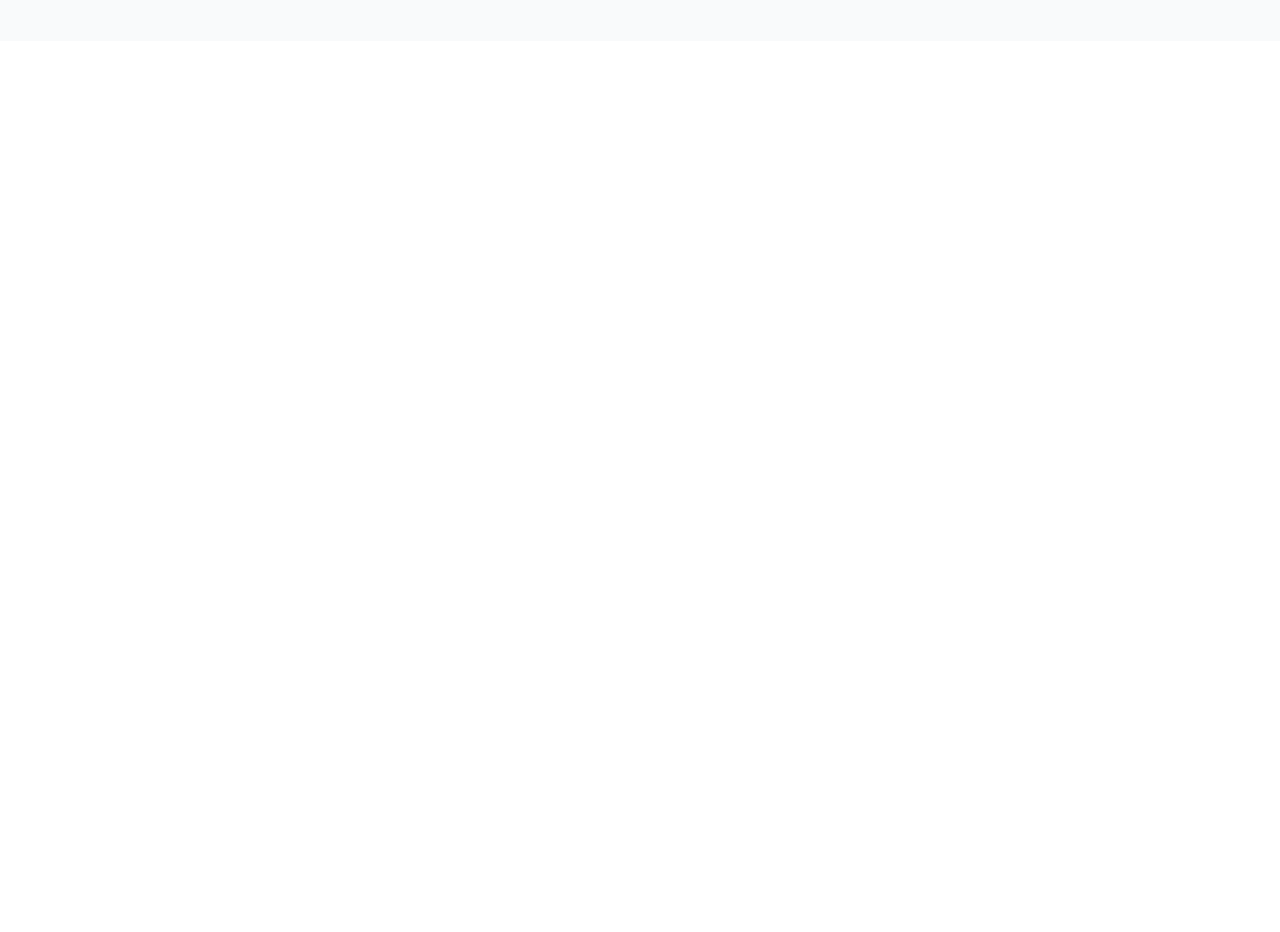
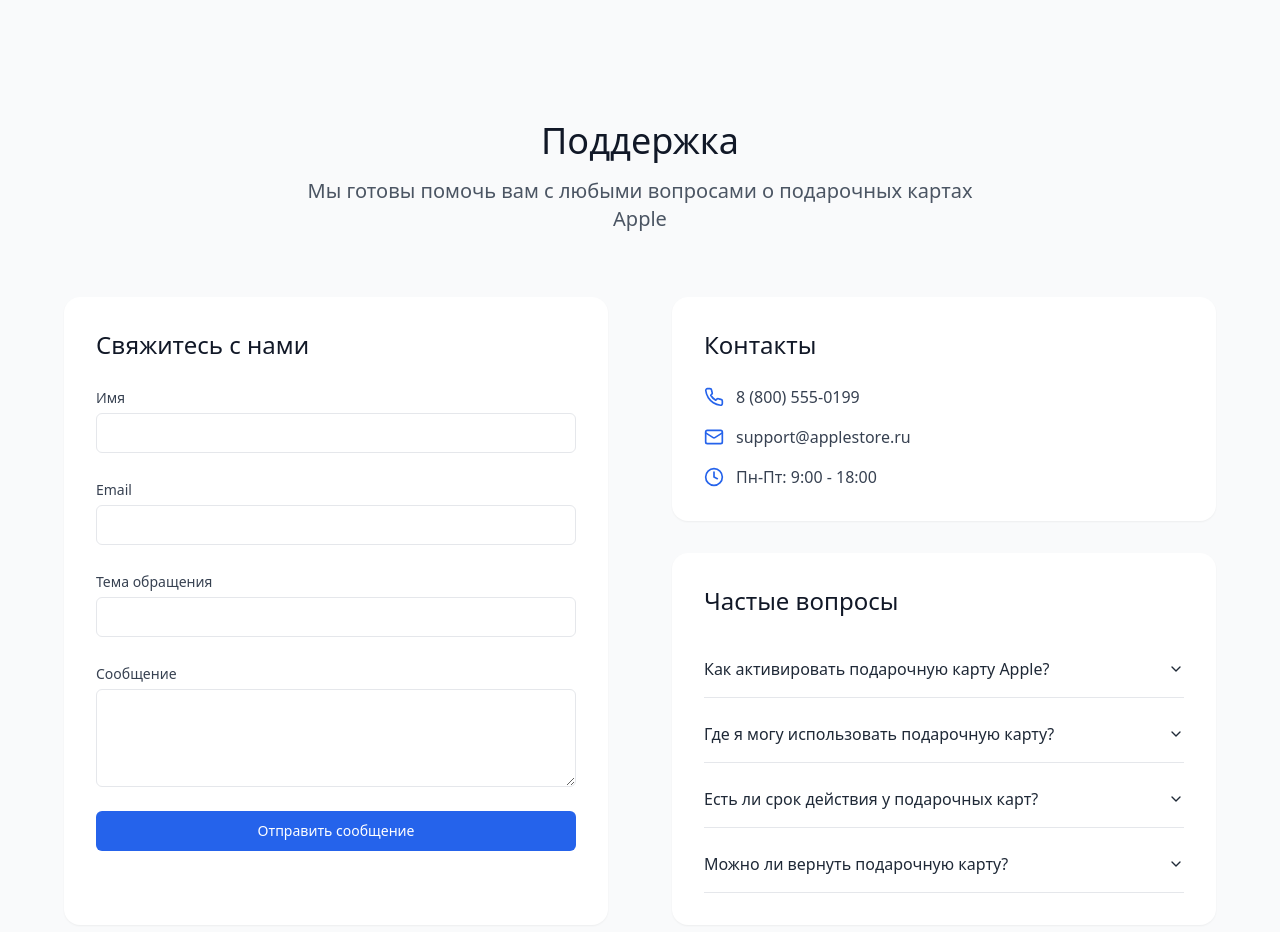
Before and after one commit to pr-poehali-dev/apple-gift-card-sale-1, a React (Vite) app: page / in a window 1280 px wide. Shown: the part 1800-2732 px from the top of the page. Before the commit the page ends 1841 px from the top, so only its background shows below. Built offline with nearby package versions, Linux system fonts and the light colour scheme.

Commit message:
Добавить раздел поддержки

```diff
--- a/src/components/Header.tsx
+++ b/src/components/Header.tsx
@@ -42,12 +42,12 @@ const Header = () => {
             >
               Отзывы
             </button>
-            <a
-              href="#"
-              className="text-gray-600 hover:text-gray-900 transition-colors"
+            <button
+              onClick={() => scrollToSection("support")}
+              className="text-gray-600 hover:text-gray-900 transition-colors cursor-pointer"
             >
               Поддержка
-            </a>
+            </button>
           </nav>
 
           <div className="flex items-center space-x-4">
--- /dev/null
+++ b/src/components/SupportSection.tsx
@@ -0,0 +1,193 @@
+import { useState } from "react";
+import { Button } from "@/components/ui/button";
+import { Input } from "@/components/ui/input";
+import { Textarea } from "@/components/ui/textarea";
+import { Label } from "@/components/ui/label";
+import {
+  Accordion,
+  AccordionContent,
+  AccordionItem,
+  AccordionTrigger,
+} from "@/components/ui/accordion";
+import Icon from "@/components/ui/icon";
+
+const SupportSection = () => {
+  const [formData, setFormData] = useState({
+    name: "",
+    email: "",
+    subject: "",
+    message: "",
+  });
+
+  const handleSubmit = (e: React.FormEvent) => {
+    e.preventDefault();
+    console.log("Форма отправлена:", formData);
+    // Здесь будет логика отправки формы
+    setFormData({ name: "", email: "", subject: "", message: "" });
+  };
+
+  const handleChange = (
+    e: React.ChangeEvent<HTMLInputElement | HTMLTextAreaElement>,
+  ) => {
+    setFormData({
+      ...formData,
+      [e.target.name]: e.target.value,
+    });
+  };
+
+  const faqItems = [
+    {
+      question: "Как активировать подарочную карту Apple?",
+      answer:
+        "Откройте App Store, iTunes Store или Apple Books. Прокрутите вниз и нажмите «Погасить». Войдите в систему с помощью Apple ID и пароля. Введите код с подарочной карты или используйте камеру для сканирования.",
+    },
+    {
+      question: "Где я могу использовать подарочную карту?",
+      answer:
+        "Подарочные карты Apple можно использовать в App Store, iTunes Store, Apple Books, а также для покупки подписок Apple Music, iCloud+ и других сервисов Apple.",
+    },
+    {
+      question: "Есть ли срок действия у подарочных карт?",
+      answer:
+        "Подарочные карты Apple не имеют срока действия. Вы можете использовать их в любое время после активации.",
+    },
+    {
+      question: "Можно ли вернуть подарочную карту?",
+      answer:
+        "Возврат возможен в течение 14 дней с момента покупки при наличии чека. Активированные карты возврату не подлежат.",
+    },
+  ];
+
+  return (
+    <section id="support" className="py-20 px-4 bg-gray-50">
+      <div className="max-w-6xl mx-auto">
+        <div className="text-center mb-16">
+          <h2 className="text-4xl font-light text-gray-900 mb-4">Поддержка</h2>
+          <p className="text-xl text-gray-600 max-w-2xl mx-auto">
+            Мы готовы помочь вам с любыми вопросами о подарочных картах Apple
+          </p>
+        </div>
+
+        <div className="grid lg:grid-cols-2 gap-16">
+          {/* Форма обратной связи */}
+          <div className="bg-white rounded-2xl p-8 shadow-sm">
+            <h3 className="text-2xl font-light text-gray-900 mb-6">
+              Свяжитесь с нами
+            </h3>
+            <form onSubmit={handleSubmit} className="space-y-6">
+              <div>
+                <Label htmlFor="name" className="text-gray-700">
+                  Имя
+                </Label>
+                <Input
+                  id="name"
+                  name="name"
+                  value={formData.name}
+                  onChange={handleChange}
+                  required
+                  className="mt-1 border-gray-200 focus:border-blue-500"
+                />
+              </div>
+              <div>
+                <Label htmlFor="email" className="text-gray-700">
+                  Email
+                </Label>
+                <Input
+                  id="email"
+                  name="email"
+                  type="email"
+                  value={formData.email}
+                  onChange={handleChange}
+                  required
+                  className="mt-1 border-gray-200 focus:border-blue-500"
+                />
+              </div>
+              <div>
+                <Label htmlFor="subject" className="text-gray-700">
+                  Тема обращения
+                </Label>
+                <Input
+                  id="subject"
+                  name="subject"
+                  value={formData.subject}
+                  onChange={handleChange}
+                  required
+                  className="mt-1 border-gray-200 focus:border-blue-500"
+                />
+              </div>
+              <div>
+                <Label htmlFor="message" className="text-gray-700">
+                  Сообщение
+                </Label>
+                <Textarea
+                  id="message"
+                  name="message"
+                  rows={4}
+                  value={formData.message}
+                  onChange={handleChange}
+                  required
+                  className="mt-1 border-gray-200 focus:border-blue-500"
+                />
+              </div>
+              <Button
+                type="submit"
+                className="w-full bg-blue-600 hover:bg-blue-700 text-white py-3"
+              >
+                Отправить сообщение
+              </Button>
+            </form>
+          </div>
+
+          {/* Контакты и FAQ */}
+          <div className="space-y-8">
+            {/* Контактная информация */}
+            <div className="bg-white rounded-2xl p-8 shadow-sm">
+              <h3 className="text-2xl font-light text-gray-900 mb-6">
+                Контакты
+              </h3>
+              <div className="space-y-4">
+                <div className="flex items-center space-x-3">
+                  <Icon name="Phone" size={20} className="text-blue-600" />
+                  <span className="text-gray-700">8 (800) 555-0199</span>
+                </div>
+                <div className="flex items-center space-x-3">
+                  <Icon name="Mail" size={20} className="text-blue-600" />
+                  <span className="text-gray-700">support@applestore.ru</span>
+                </div>
+                <div className="flex items-center space-x-3">
+                  <Icon name="Clock" size={20} className="text-blue-600" />
+                  <span className="text-gray-700">Пн-Пт: 9:00 - 18:00</span>
+                </div>
+              </div>
+            </div>
+
+            {/* FAQ */}
+            <div className="bg-white rounded-2xl p-8 shadow-sm">
+              <h3 className="text-2xl font-light text-gray-900 mb-6">
+                Частые вопросы
+              </h3>
+              <Accordion type="single" collapsible className="space-y-2">
+                {faqItems.map((item, index) => (
+                  <AccordionItem
+                    key={index}
+                    value={`item-${index}`}
+                    className="border-gray-200"
+                  >
+                    <AccordionTrigger className="text-left text-gray-800 hover:text-blue-600">
+                      {item.question}
+                    </AccordionTrigger>
+                    <AccordionContent className="text-gray-600 pt-2">
+                      {item.answer}
+                    </AccordionContent>
+                  </AccordionItem>
+                ))}
+              </Accordion>
+            </div>
+          </div>
+        </div>
+      </div>
+    </section>
+  );
+};
+
+export default SupportSection;
--- a/src/pages/Index.tsx
+++ b/src/pages/Index.tsx
@@ -2,6 +2,7 @@ import Header from "@/components/Header";
 import Hero from "@/components/Hero";
 import ProductsSection from "@/components/ProductsSection";
 import ReviewsSection from "@/components/ReviewsSection";
+import SupportSection from "@/components/SupportSection";
 
 const Index = () => {
   return (
@@ -10,6 +11,7 @@ const Index = () => {
       <Hero />
       <ProductsSection />
       <ReviewsSection />
+      <SupportSection />
     </div>
   );
 };
```
